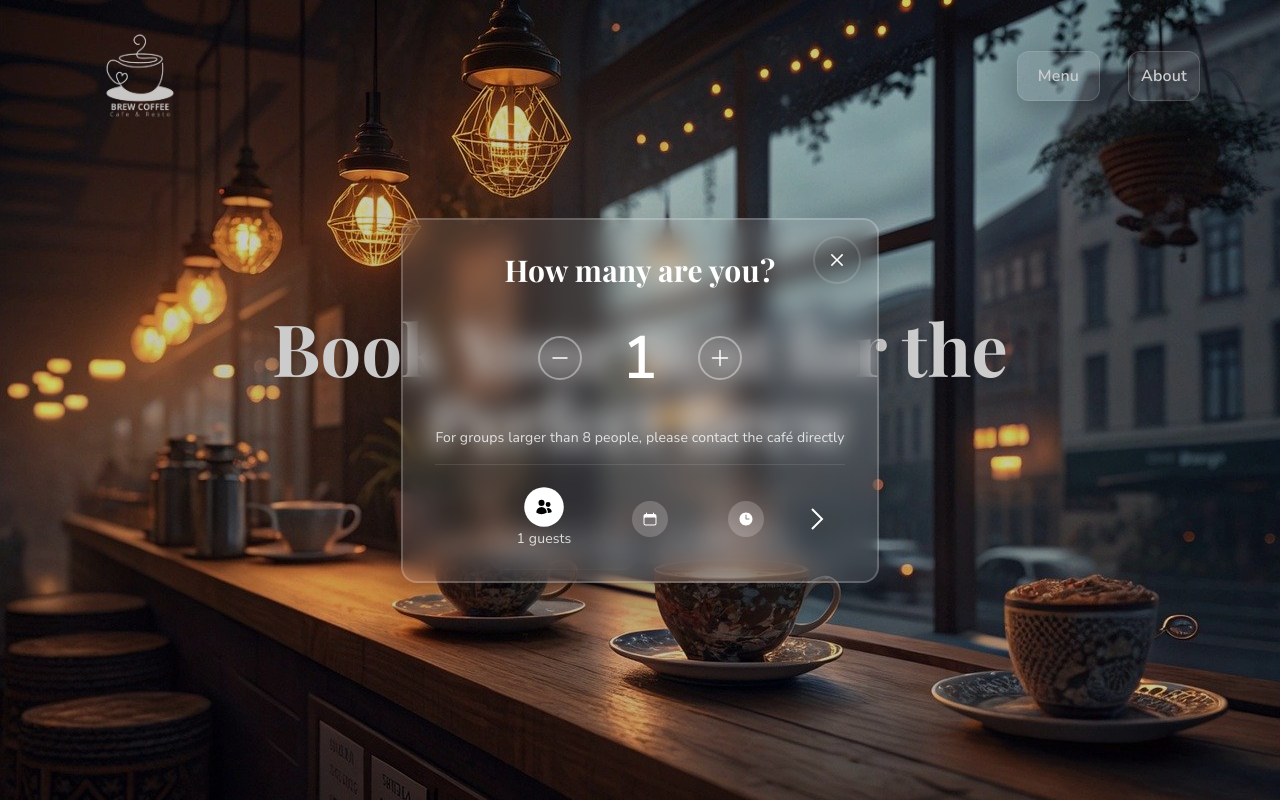
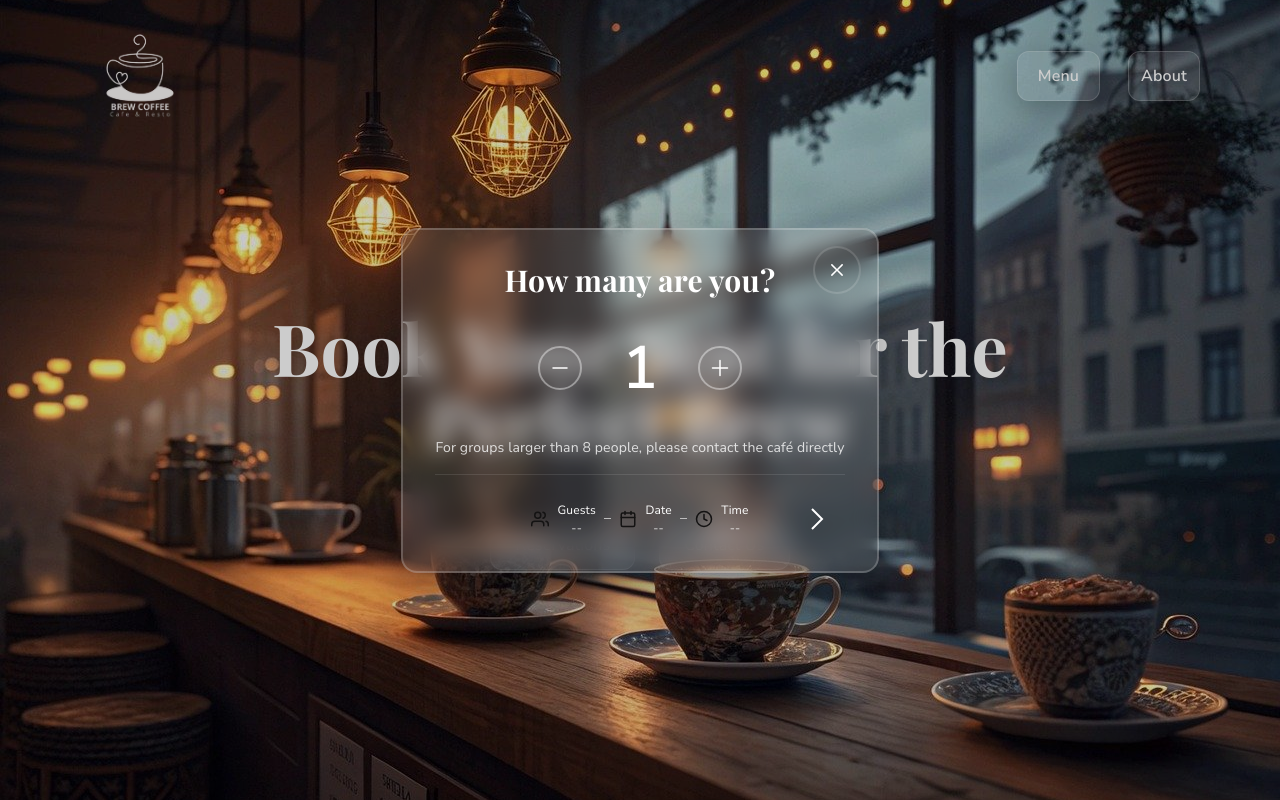
Before and after one commit to JBrannelid/BrewReact, a React (Vite) app: page / in a window 1280 px wide. Both pictures are taken after a click on the button "Reservations". Shown: the top 800 px of the page. Built offline with nearby package versions, Linux system fonts and the light colour scheme; no server answers.

Commit message:
refactor: replace custom progress bar with MUI Stepper component

```diff
--- a/src/components/booking/ProgressBar.jsx
+++ b/src/components/booking/ProgressBar.jsx
@@ -1,88 +1,82 @@
-import { HiUsers, HiCalendar, HiClock } from "react-icons/hi2";
-import { useSelector } from "react-redux";
+import { Stepper, Step, StepLabel, Stack } from "@mui/material";
+import { FiUsers, FiCalendar, FiClock } from "react-icons/fi";
 
-const ProgressBar = ({ currentStep, totalSteps = 3 }) => {
-  // Get necessary booking details from Redux
-  const { selectedDate, selectedTime, numberOfGuests } = useSelector(
-    (state) => state.booking
+// Custom Step Icon Component
+const CustomStepIcon = ({ active, completed, icon }) => (
+  <div
+    className={`progress-step-icon ${
+      completed ? "completed" : active ? "active" : "inactive"
+    }`}
+  >
+    {icon}
+  </div>
 );
 
-  const stepIcons = [
-    HiUsers, // Step 0
-    HiCalendar, // Step 1
-    HiClock, // Step 2
-  ];
-
-  // Display data for each step
-  const displayData = [
-    // Step 0
-    numberOfGuests > 0 ? `${numberOfGuests} guests` : null,
-    // Step 1
-    selectedDate
-      ? // Format date to "DD MMM"
-        new Date(selectedDate).toLocaleDateString("sv-SE", {
+const ProgressBar = ({
+  currentStep,
+  selectedDate,
+  selectedTime,
+  numberOfGuests,
+}) => {
+  // step 1-3 is defined. This steps is mapped to progress bar
+  const progressSteps = [
+    {
+      label: "Guests",
+      info: numberOfGuests || "--",
+      icon: <FiUsers size={18} />,
+      completed: currentStep > 0,
+      active: currentStep === 0,
+    },
+    {
+      label: "Date",
+      info: selectedDate
+        ? new Date(selectedDate).toLocaleDateString("sv-SE", {
+            day: "numeric",
             month: "short",
-          day: "numeric",
           })
-      : null,
-    // Step 2
-    selectedTime || null,
+        : "--",
+      icon: <FiCalendar size={18} />,
+      completed: currentStep > 1,
+      active: currentStep === 1,
+    },
+    {
+      label: "Time",
+      info: selectedTime || "--",
+      icon: <FiClock size={18} />,
+      completed: currentStep > 2,
+      active: currentStep === 2,
+    },
   ];
 
   return (
-    <div className="flex items-center justify-center space-x-2 sm:space-x-3">
-      {Array.from({ length: totalSteps }, (_, index) => {
-        const Icon = stepIcons[index];
-        const isCurrentStep = index === currentStep;
-        const isCompletedStep = index < currentStep;
-        const stepInfo = displayData[index];
-
-        return (
-          <div key={index} className="flex items-center">
-            {/* Step container with icon and info */}
-            <div className="flex flex-col items-center">
-              {/* Icon */}
-              <div
-                className={`
-                  relative flex items-center justify-center
-                  w-6 h-6 sm:w-7 sm:h-7 md:w-8 md:h-8 lg:w-9 lg:h-9 rounded-full transition-all duration-300
-                  ${
-                    isCurrentStep
-                      ? "bg-primary-text-light transform scale-110"
-                      : isCompletedStep
-                        ? "bg-green-500/20"
-                        : "bg-primary-text-light/20"
-                  }
-                `}
+    <Stack className="flex-1 mx-4">
+      <Stepper activeStep={currentStep} orientation="horizontal">
+        {progressSteps.map((step, index) => (
+          <Step key={index} completed={step.completed}>
+            <StepLabel
+              slots={{
+                stepIcon: () => (
+                  <CustomStepIcon
+                    active={step.active}
+                    completed={step.completed}
+                    icon={step.icon}
+                  />
+                ),
+              }}
             >
-                <Icon
-                  className={`
-                    w-3 h-3 sm:w-4 sm:h-4 transition-colors duration-300
-                    ${isCurrentStep ? "text-black" : "text-primary-text-light"}
-                  `}
-                />
+              <div className="text-center">
+                <div className="text-xs font-medium text-white">
+                  {step.label}
                 </div>
-
-              {/* Step information from Redux */}
-              {stepInfo && (
-                <div className="mt-1 text-xs sm:text-sm text-primary-text-light/80 font-medium">
-                  {stepInfo}
+                <div className="text-xs text-white/70 mt-0.5 font-semibold">
+                  {step.info}
                 </div>
-              )}
               </div>
-
-            {/* Line divider */}
-            {index < totalSteps - 1 && (
-              <div
-                className={`
-                  w-4 sm:w-6 h-0.5 mx-2 sm:mx-3 "}
-                `}
-              />
-            )}
-          </div>
-        );
-      })}
-    </div>
+            </StepLabel>
+          </Step>
+        ))}
+      </Stepper>
+    </Stack>
   );
 };
 
```
Lines whose indentation alone changed are shown as unchanged.
